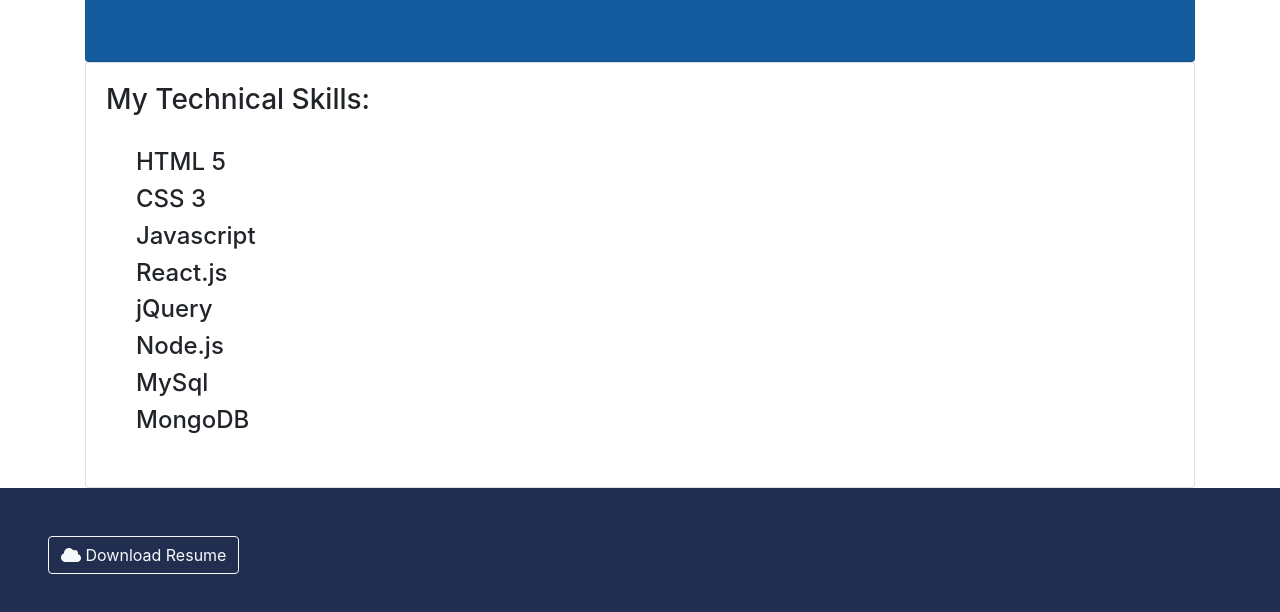
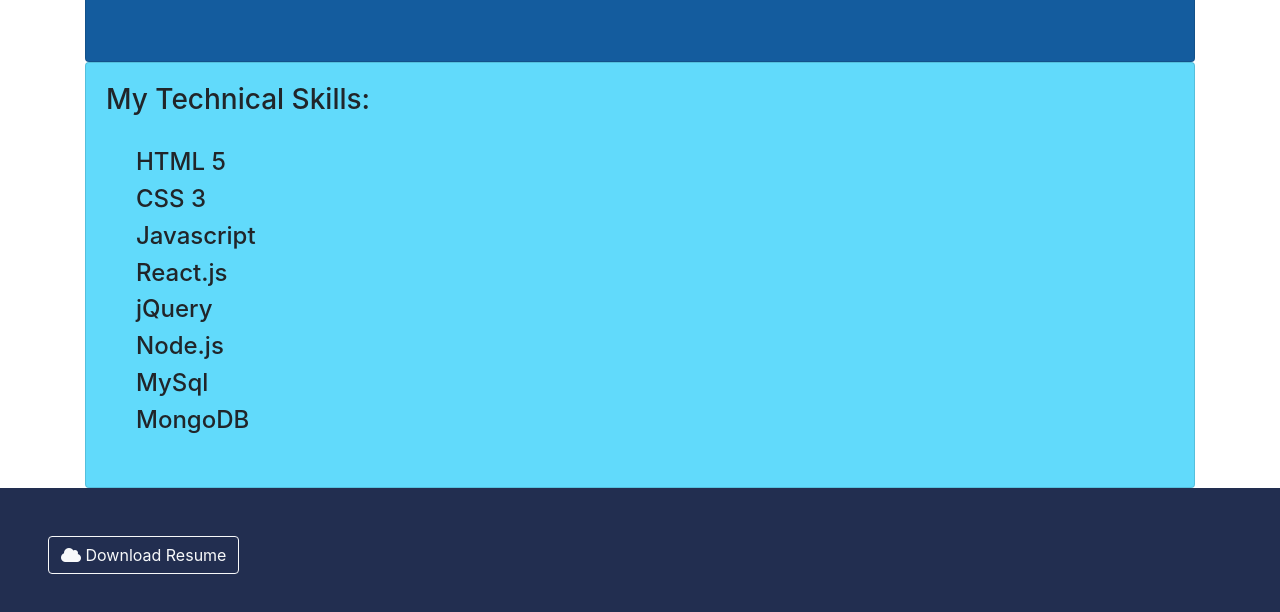
Before and after one commit to mbowler03/portfolio-professional, a plain HTML site: page index.html in a window 1280 px wide. Shown: the part 554-1166 px from the top of the page. Drawn offline with nearby package versions, Linux system fonts and the light colour scheme; some packages are replaced by stand-ins of ours; a script that the page names is missing.

Commit message:
background color change on home

```diff
--- a/css/style.css
+++ b/css/style.css
@@ -34,6 +34,9 @@ background-color: #145C9E !important;
   #home-button {
     background-color: #145C9E !important;
     }
+    #skills {
+      background-color: #61dafb !important;
+      }
     #resume-card {
       background-color: #439A86 !important;
       }
```
Also changed, not shown: 1 other file.
